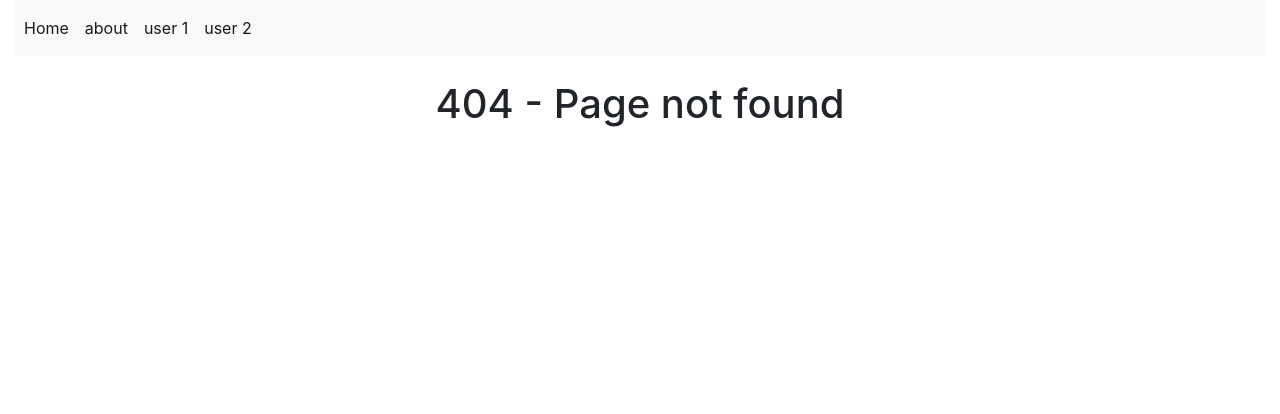
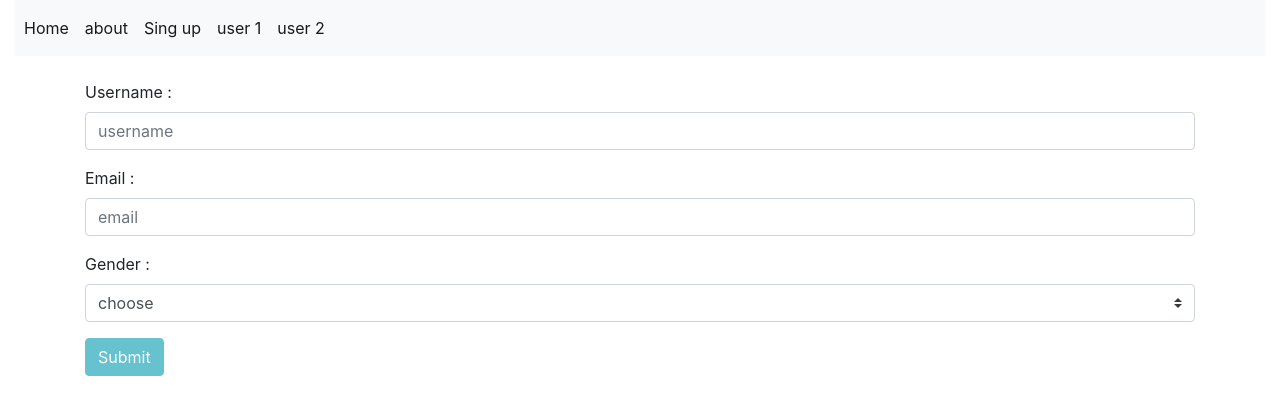
Before and after one commit to mahdi-hajian/angular-youtube_model, an Angular app: page /mahdihajian.ir/singUp in a window 1280 px wide. Before the commit this address led to /mahdihajian.ir/notFound. Shown: the top 414 px of the page. Built offline with nearby package versions, Linux system fonts and the light colour scheme.

Commit message:
add a little form

```diff
--- /dev/null
+++ b/src/app/Components/sing-up/sing-up.component.css
@@ -0,0 +1,3 @@
+input.ng-invalid.ng-touched{
+    border: 2px solid red;
+}
--- /dev/null
+++ b/src/app/Components/sing-up/sing-up.component.html
@@ -0,0 +1,23 @@
+<div class="container">
+  <br>
+  <form (ngSubmit)="onSubmit()" #in="ngForm">
+    <div class="form-group">
+      <label for="username">Username :</label>
+      <input ngModel type="username" required class="form-control" name="username" id="username" placeholder="username">
+    </div>
+    <div class="form-group">
+      <label for="email">Email :</label>
+      <input #ValidEmail="ngModel" required email ngModel type="email" class="form-control" name="email" id="email" placeholder="email">
+      <small style="color: rgb(116, 33, 33)" *ngIf="!ValidEmail.valid && ValidEmail.touched">please enter a valid Email</small>
+    </div>
+    <div class="form-group">
+      <label for="selection1">Gender :</label>
+      <select required [ngModel]="DefualtGender" class="custom-select" name="gender" id="selection1">
+        <option value="">choose</option>
+        <option selected value="0">male</option>
+        <option value="1">famle</option>
+      </select>
+    </div>
+    <button [disabled]="!in.valid" type="submit" class="btn btn-info">Submit</button>
+  </form>
+</div>
--- /dev/null
+++ b/src/app/Components/sing-up/sing-up.component.ts
@@ -0,0 +1,20 @@
+import { Component, OnInit, ViewChild } from '@angular/core';
+import { NgForm } from '@angular/forms';
+
+@Component({
+  selector: 'app-sing-up',
+  templateUrl: './sing-up.component.html',
+  styleUrls: ['./sing-up.component.css']
+})
+export class SingUpComponent implements OnInit {
+  @ViewChild("in") inp:NgForm;
+  DefualtGender = "";
+  constructor() { }
+
+  ngOnInit() {
+  }
+
+  onSubmit(){
+    console.log(this.inp);
+  }
+}
--- a/src/app/Components/user/user.component.html
+++ b/src/app/Components/user/user.component.html
@@ -3,4 +3,7 @@
   User {{userId}} <hr>
   <br>
 <button class="btn btn-info" (click)="setActive()">Toggle Activate</button>
+<br><hr>
+<h1>{{mahdi1}}</h1>
+
 </div>
--- a/src/app/Components/user/user.component.ts
+++ b/src/app/Components/user/user.component.ts
@@ -1,7 +1,7 @@
 import { Component, OnInit, OnDestroy } from '@angular/core';
 import { ActivatedRoute } from '@angular/router';
 import { UserService } from '../../Services/User/user.service';
-import { Subscription } from 'rxjs';
+import { Subscription, interval, Observable } from 'rxjs';
 
 @Component({
   selector: 'app-user',
@@ -12,9 +12,19 @@ export class UserComponent implements OnInit, OnDestroy {
   getIdFromURL: Subscription;
   userId = 0;
   constructor(private route:ActivatedRoute, private userService:UserService) { }
-
+mahdi1: number = 0;
   ngOnInit() {
     this.getIdFromURL = this.route.params.subscribe(c => this.userId = c.id);
+
+    const counter = interval(10);
+    const mahdi = counter.subscribe((c) => {
+      if(c == 250)
+      {
+        mahdi.unsubscribe();
+      }
+      this.mahdi1 = c;
+    }
+    )
   }
   setActive(){
     this.userService.userActivated.next(this.userId);
--- a/src/app/app-routing.module.ts
+++ b/src/app/app-routing.module.ts
@@ -4,11 +4,13 @@ import { NotFounPageComponent } from './not-foun-page/not-foun-page.component';
 import { HomeComponent } from './Components/home/home.component';
 import { AboutComponent } from './Components/about/about.component';
 import { UserComponent } from './Components/user/user.component';
+import { SingUpComponent } from './Components/sing-up/sing-up.component';
 
 const routes: Routes = [
   { path: '', redirectTo: 'about', pathMatch: 'full' },
   { path: 'home', component: HomeComponent},
   { path: 'about', component: AboutComponent},
+  { path: 'singUp', component: SingUpComponent},
   { path: 'user/:id', component: UserComponent},
   { path: 'notFound', component: NotFounPageComponent },
   { path: '**', redirectTo: 'notFound', pathMatch: 'full' }
--- a/src/app/app.component.html
+++ b/src/app/app.component.html
@@ -5,6 +5,9 @@
         <span class="sr-only">(current)</span>
       </a>
       <a routerLink='/about' class="nav-item nav-link active" href="#">about
+        <span class="sr-only">(current)</span>
+      </a>
+      <a routerLink='/singUp' class="nav-item nav-link active" href="#">Sing up
         <span class="sr-only">(current)</span>
       </a>
       <a [routerLink]="[ '/user', 1 ]" class="nav-item nav-link active" href="#">user 1
--- a/src/app/app.component.ts
+++ b/src/app/app.component.ts
@@ -1,5 +1,4 @@
 import {Component, OnInit} from '@angular/core';
-import {Router} from '@angular/router';
 import { UserService } from './Services/User/user.service';
 
 @Component({selector: 'app-root', templateUrl: './app.component.html', styleUrls: ['./app.component.css']})
--- a/src/app/app.module.ts
+++ b/src/app/app.module.ts
@@ -9,6 +9,7 @@ import { HomeComponent } from './Components/home/home.component';
 import { AboutComponent } from './Components/about/about.component';
 import { UserService } from './Services/User/user.service';
 import { UserComponent } from './Components/user/user.component';
+import { SingUpComponent } from './Components/sing-up/sing-up.component';
 
 @NgModule({
    declarations: [
@@ -16,7 +17,8 @@ import { UserComponent } from './Components/user/user.component';
       NotFounPageComponent,
       HomeComponent,
       AboutComponent,
-      UserComponent
+      UserComponent,
+      SingUpComponent
    ],
    imports: [
       BrowserModule,
```
Also changed, not shown: 1 other file (tests, documents, lock files or other folders).
